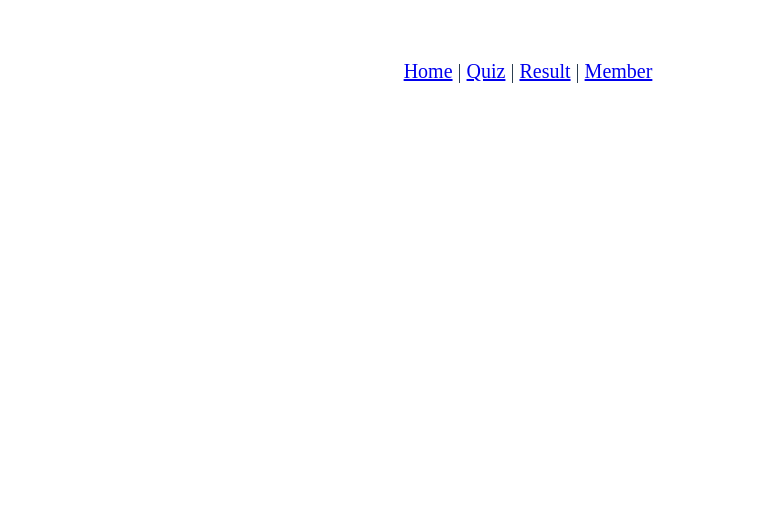
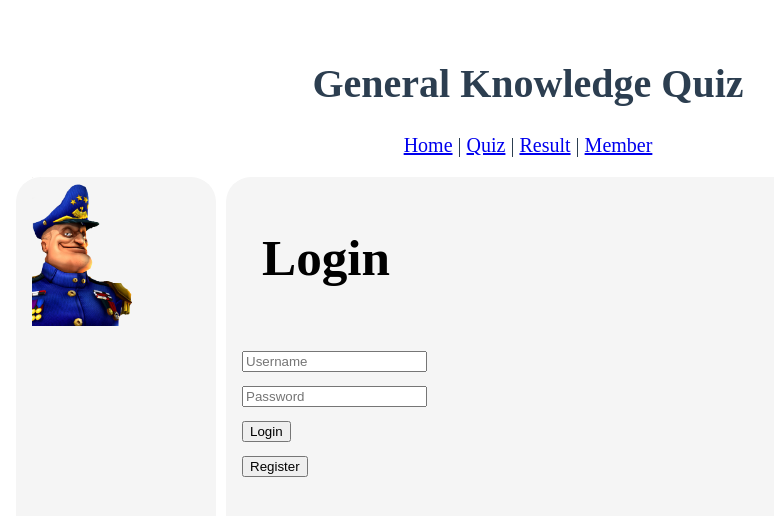
Before and after one commit to ITHS-JU20-Grupp5/frontend, a Vue app: page /#/result in a window 1280 px wide. Before the commit this address led to /#/. Shown: the top 516 px of the page, without its empty margins (112-886 px from the left). Built offline with nearby package versions, Linux system fonts and the light colour scheme; the HTML template or start-up script is replaced by a standard one; a web font is replaced by a local one.

Commit message:
Updated index, app, result

```diff
--- a/src/App.vue
+++ b/src/App.vue
@@ -1,6 +1,7 @@
 <template>
   <div id="app">
     <div id="nav">
+      <h1>General Knowledge Quiz</h1>
       <router-link to="/">Home</router-link> |
       <router-link to="/quiz">Quiz</router-link> |
       <router-link to="/result">Result</router-link> |
@@ -10,33 +11,33 @@
   </div>
 
 </template>
-<script>
-export default {
-  name: 'app',
-  data() {
-    return {
-      authenticated: false,
-      mockAccount: {
-        username: "a",
-        password: "a"
-      }
-    }
-  },
-  mounted() {
-    if(!this.authenticated) {
-      this.$router.replace({ name: "login" });
-    }
-  },
-  methods: {
-    setAuthenticated(status) {
-      this.authenticated = status;
-    },
-    logout() {
-      this.authenticated = false;
-    }
-  }
-}
-</script>
+<!--<script>-->
+<!--export default {-->
+<!--  name: 'app',-->
+<!--  data() {-->
+<!--    return {-->
+<!--      authenticated: false,-->
+<!--      mockAccount: {-->
+<!--        username: "a",-->
+<!--        password: "a"-->
+<!--      }-->
+<!--    }-->
+<!--  },-->
+<!--  mounted() {-->
+<!--    if(!this.authenticated) {-->
+<!--      this.$router.replace({ name: "login" });-->
+<!--    }-->
+<!--  },-->
+<!--  methods: {-->
+<!--    setAuthenticated(status) {-->
+<!--      this.authenticated = status;-->
+<!--    },-->
+<!--    logout() {-->
+<!--      this.authenticated = false;-->
+<!--    }-->
+<!--  }-->
+<!--}-->
+<!--</script>-->
 
 <style>
 @import url('https://fonts.googleapis.com/css2?family=New+Tegomin&display=swap');
@@ -136,10 +137,12 @@ h3{
 
 /* Desktop */
 @media screen and (min-width: 768px){
-  .result{
+  .main{
     margin: 0 auto;
     text-decoration: none;
     width: clamp(200px, 80vw, 90%);
+    padding: 20px;
+    /*background-image: linear-gradient(#0F228C, #1F47BF);*/
   }
 
   .wrapper {
@@ -212,11 +215,15 @@ h3{
   }
   .item10 {
     grid-area: j;
-    background: orange;
+    background: whitesmoke;
+    padding-inline: 1rem;
+    border-radius: 25px;
   }
   .item11 {
     grid-area: k;
-    background: orange;
+    background: whitesmoke;
+    padding-inline: 1rem;
+    border-radius: 25px;
   }
   .img{
     width: 100px;
--- a/src/router/index.js
+++ b/src/router/index.js
@@ -37,6 +37,7 @@ const routes = [
 ]
 
 const router = new VueRouter({
+    mode: 'history',
     routes
 })
 
--- a/src/views/index.vue
+++ b/src/views/index.vue
@@ -1,14 +1,24 @@
 <template>
-  <div class="index">
-    <div class="Header">
-      <div id="login">
-        <h1>Login</h1>
-        <input type="text" name="username" v-model="input.username" placeholder="Username" />
-        <input type="password" name="password" v-model="input.password" placeholder="Password" />
-        <button type="button" v-on:click="login()">Login</button>
+  <div class="main">
+    <div class="wrapper">
+      <div class="item1"><img alt="TheGeneral" src="../assets/GeneralKnowledge.png" class="img"></div>
+      <div class="item2">
+        <h3>Login</h3>
+        <p>
+        <input type="text" name="username" v-model="input.username" placeholder="Username" /><br/>
+        <input type="password" name="password" v-model="input.password" placeholder="Password" /><br/>
+        <button type="button" v-on:click="login()">Login</button><br/>
+        <button type="button" v-on:click="register()">Register</button>
+        </p>
       </div>
+<!--      <div class="item3">Item 3</div>-->
+<!--      <div class="item4">Item 4</div>-->
+<!--      <div class="item5">Item 5</div>-->
+<!--      <div class="item6">Item 6</div>-->
+<!--      <div class="item7">Item 7</div>-->
+<!--      <div class="item8">Item 8</div>-->
+<!--      <div class="item9">Item 9</div>-->
     </div>
-    <img alt="TheGeneral" src="../assets/GeneralKnowledge.png">
   </div>
 </template>
 
@@ -23,25 +33,25 @@ export default {
       }
     }
   },
-  methods: {
-    login() {
-      if(this.input.username != "" && this.input.password != "") {
-        if(this.input.username == this.$parent.mockAccount.username && this.input.password == this.$parent.mockAccount.password) {
-          this.$emit("authenticated", true);
-          this.$router.replace({ name: "result" });
-        } else {
-          console.log("The username and / or password is incorrect");
-        }
-      } else {
-        console.log("A username and password must be present");
-      }
-    }
-  }
+  // methods: {
+  //   login() {
+  //     if(this.input.username != "" && this.input.password != "") {
+  //       if(this.input.username == this.$parent.mockAccount.username && this.input.password == this.$parent.mockAccount.password) {
+  //         this.$emit("authenticated", true);
+  //         this.$router.replace({ name: "result" });
+  //       } else {
+  //         console.log("The username and / or password is incorrect");
+  //       }
+  //     } else {
+  //       console.log("A username and password must be present");
+  //     }
+  //   }
+  // }
 }
 </script>
 
-<style scoped>
-#login {
-  margin: auto;
-}
-</style>
+<!--<style scoped>-->
+<!--#login {-->
+<!--  margin: auto;-->
+<!--}-->
+<!--</style>-->
--- a/src/views/quiz.vue
+++ b/src/views/quiz.vue
@@ -1,5 +1,5 @@
 <template>
-  <div class="quiz">
+  <div class="main">
     <div class="wrapper">
       <div class="item1"><img alt="TheGeneral" src="../assets/GeneralKnowledge.png" class="img"></div>
       <div class="item2">
@@ -21,13 +21,13 @@
           <input type="submit" value="Submit">
         </form>
       </div>
-      <div class="item3">Denna är tom eller inloggningsrutorna</div>
-      <div class="item4">Item 4</div>
-      <div class="item5">Item 5</div>
-      <div class="item6">Item 6</div>
-      <div class="item7">Item 7</div>
-      <div class="item8">Item 8</div>
-      <div class="item9">Item 9</div>
+<!--      <div class="item3">Denna är tom eller inloggningsrutorna</div>-->
+<!--      <div class="item4">Item 4</div>-->
+<!--      <div class="item5">Item 5</div>-->
+<!--      <div class="item6">Item 6</div>-->
+<!--      <div class="item7">Item 7</div>-->
+<!--      <div class="item8">Item 8</div>-->
+<!--      <div class="item9">Item 9</div>-->
     </div>
   </div>
 </template>
--- a/src/views/result.vue
+++ b/src/views/result.vue
@@ -1,10 +1,10 @@
 <template>
-  <div class="result">
-
-      <h1>This is an result page!</h1>
+  <div class="main">
       <div class="wrapper">
         <div class="item1"><img alt="TheGeneral" src="../assets/GeneralKnowledge.png" class="img"></div>
-        <div class="item2">Här kommer frågorna</div>
+        <div class="item2">
+          <h3>Result</h3>
+        </div>
         <div class="item3">Denna är tom eller inloggningsrutorna</div>
         <div class="item4">
           <p>QUIZ</p>
@@ -13,12 +13,12 @@
         <div class="item5"><p>Correct answer</p>
           xxx
         </div>
-        <div class="item6">Item 6</div>
-        <div class="item7">Item 7</div>
-        <div class="item8">Item 8</div>
-        <div class="item9">Item 9</div>
-        <div class="item10">Item 10</div>
-        <div class="item11">Item 11</div>
+<!--        <div class="item6">Item 6</div>-->
+<!--        <div class="item7">Item 7</div>-->
+<!--        <div class="item8">Item 8</div>-->
+<!--        <div class="item9">Item 9</div>-->
+<!--        <div class="item10">Item 10</div>-->
+<!--        <div class="item11">Item 11</div>-->
       </div>
   </div>
 </template>
```
